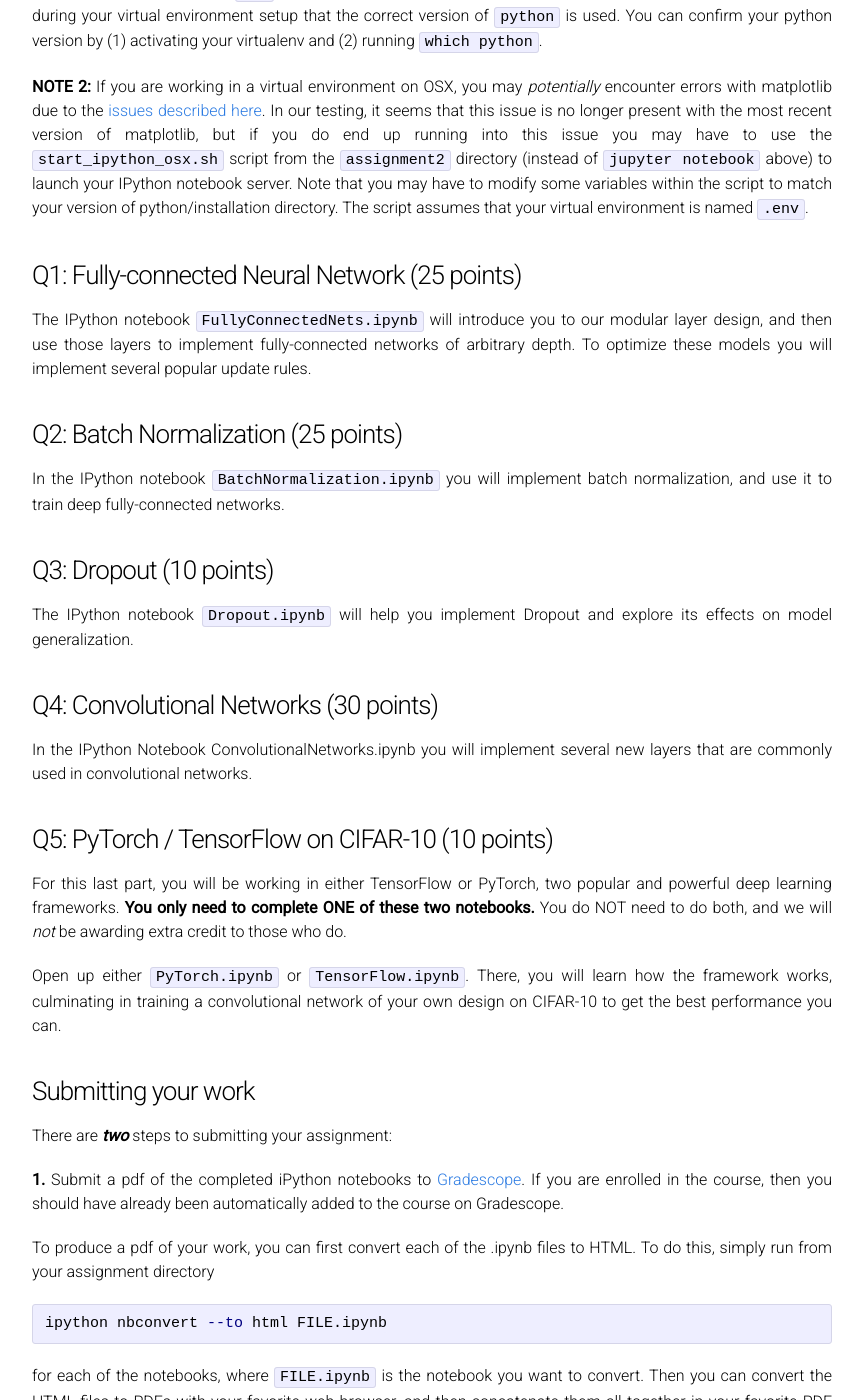
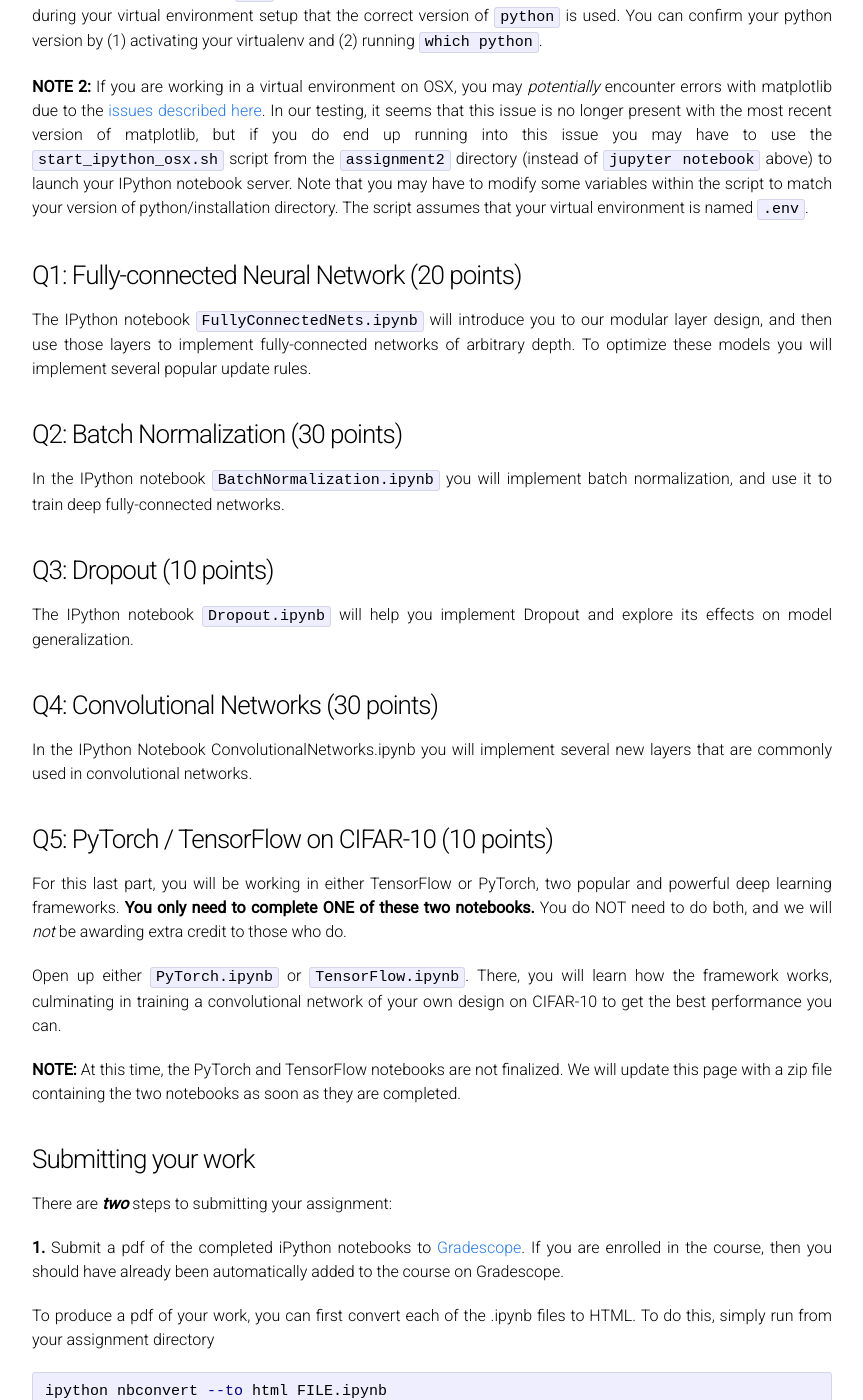
Before and after one commit to cs231n/cs231n.github.io, a Jekyll site: the page built from assignments/2018/assignment2.md, in a window 1280 px wide and 1400 px high, scrolled down 1138 px. Shown: the whole window, without its empty margins (208-1071 px from the left). Built offline with Jekyll 4.4.1, drawn with Linux system fonts in a browser that asks for light colours; some of the changed text lies outside the part shown.

Commit message:
Made a few small changes to instructions

```diff
--- a/assignments/2018/assignment2.md
+++ b/assignments/2018/assignment2.md
@@ -47,13 +47,13 @@ If you are unfamiliar with IPython, you can also refer to our
 **NOTE 2:** If you are working in a virtual environment on OSX, you may *potentially* encounter
 errors with matplotlib due to the [issues described here](http://matplotlib.org/faq/virtualenv_faq.html). In our testing, it seems that this issue is no longer present with the most recent version of matplotlib, but if you do end up running into this issue you may have to use the `start_ipython_osx.sh` script from the `assignment2` directory (instead of `jupyter notebook` above) to launch your IPython notebook server. Note that you may have to modify some variables within the script to match your version of python/installation directory. The script assumes that your virtual environment is named `.env`.
 
-### Q1: Fully-connected Neural Network (25 points)
+### Q1: Fully-connected Neural Network (20 points)
 The IPython notebook `FullyConnectedNets.ipynb` will introduce you to our
 modular layer design, and then use those layers to implement fully-connected
 networks of arbitrary depth. To optimize these models you will implement several
 popular update rules.
 
-### Q2: Batch Normalization (25 points)
+### Q2: Batch Normalization (30 points)
 In the IPython notebook `BatchNormalization.ipynb` you will implement batch
 normalization, and use it to train deep fully-connected networks.
 
@@ -68,6 +68,8 @@ In the IPython Notebook ConvolutionalNetworks.ipynb you will implement several n
 For this last part, you will be working in either TensorFlow or PyTorch, two popular and powerful deep learning frameworks. **You only need to complete ONE of these two notebooks.** You do NOT need to do both, and we will _not_ be awarding extra credit to those who do.
 
 Open up either `PyTorch.ipynb` or `TensorFlow.ipynb`. There, you will learn how the framework works, culminating in training a  convolutional network of your own design on CIFAR-10 to get the best performance you can.
+
+**NOTE:** At this time, the PyTorch and TensorFlow notebooks are not finalized. We will update this page with a zip file containing the two notebooks as soon as they are completed.
 
 
 ### Submitting your work
```
Also changed, not shown: other parts of assignments/2018/assignment2.md (+1 -1 lines).
